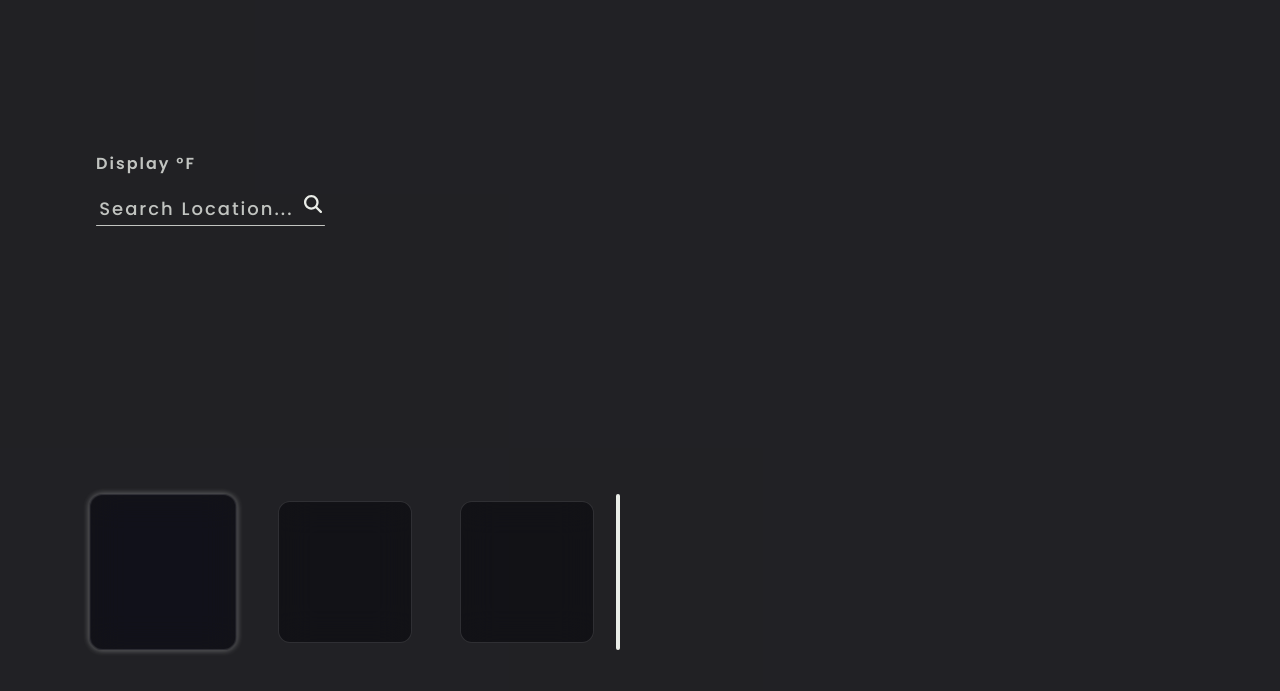
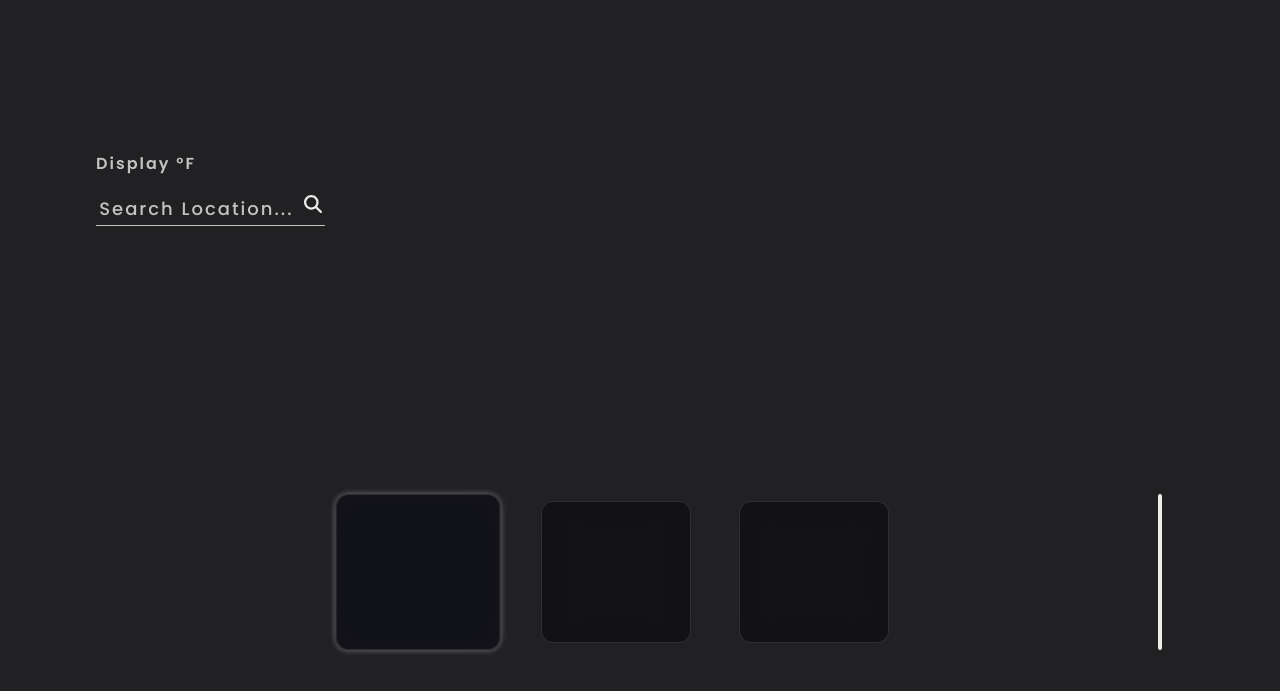
Before and after one commit to Mo2Hefny/odin-weather-app, a website built with webpack: page dist/index.html in a window 1280 px wide. Shown: the part 61-752 px from the top of the page. Built offline with Linux system fonts and the light colour scheme.

Commit message:
Small tweaks

```diff
--- a/src/js/DOM.js
+++ b/src/js/DOM.js
@@ -85,6 +85,7 @@ export const DOM = (() => {
       time.classList.add("time");
       time.textContent = `${i + 1} ${i < 11 ? "am" : "pm"}`;
       const temperature = document.createElement("div");
+      time.classList.add("temperature");
       const icon = document.createElement("div");
       icon.classList.add("icon");
       icon.style.background = `center / cover no-repeat url(${data[i]["condition"]["icon"]})`;
--- a/src/js/weather.js
+++ b/src/js/weather.js
@@ -38,7 +38,7 @@ export const Weather = (() => {
     console.log([country, state]);
     try {
       const key = "8bbb4795cc32474fa0b175201232309";
-      const requestURL = `http://api.weatherapi.com/v1/forecast.json?key=${key}&q=${
+      const requestURL = `https://api.weatherapi.com/v1/forecast.json?key=${key}&q=${
         state === undefined ? country : state
       }&days=3&api=yes&alerts=no`;
       const request = new Request(requestURL);
--- a/src/styles.css
+++ b/src/styles.css
@@ -184,9 +184,10 @@ body {
 .daily {
   position: relative;
   display: flex;
-  justify-content: center;
-  gap: var(--pad-L);
-  min-width: fit-content;
+  gap: var(--pad-1);
+  justify-content: space-evenly;
+  width: 100%;
+  min-width: 600px;
 }
 
 .daily::after {
@@ -206,10 +207,12 @@ body {
   justify-content: center;
   gap: var(--pad-2);
   overflow: auto;
+  scroll-padding: 2rem;
 }
 /* Glass effects for cards */
 .card {
   min-width: fit-content;
+  width: 150px;
   backdrop-filter: blur(16px) saturate(150%);
   -webkit-backdrop-filter: blur(16px) saturate(180%);
   background-color: #0b0b0faa;
@@ -227,10 +230,6 @@ body {
   margin-bottom: 0.5rem;
 }
 
-.card .temperature {
-  align-items: center;
-}
-
 .card .icon {
   width: 100px;
   aspect-ratio: 1 / 1;
@@ -246,6 +245,10 @@ body {
 .card .min-value {
   font-weight: 500;
   font-size: var(--small-1);
+}
+
+.hourly .card {
+  scale: 0.9;
 }
 
 /*
```
Also changed, not shown: dist/index.html, dist/main.js.
